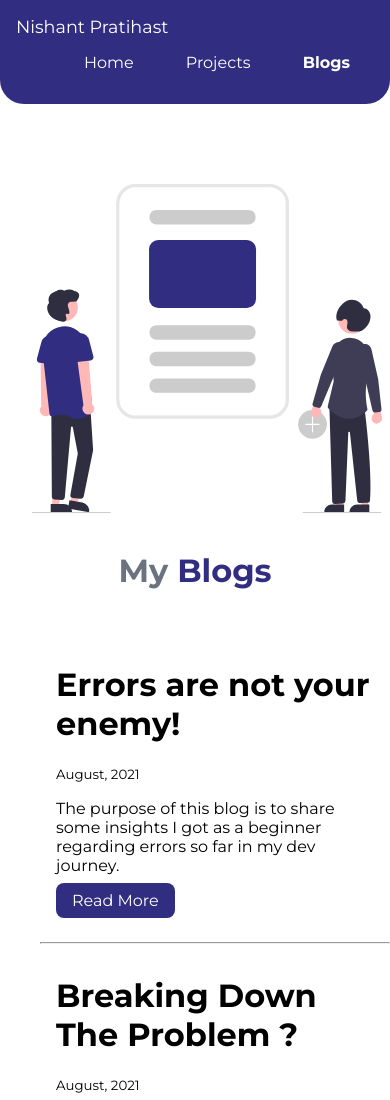
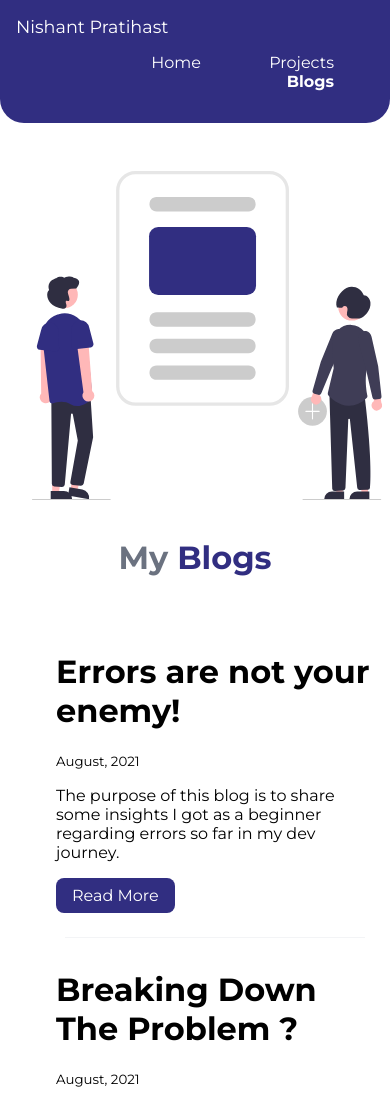
Before and after one commit to Nishant-96/Portfolio-Website, a plain HTML site: page blogs.html in a window 390 px wide. Shown: the top 1100 px of the page. Drawn offline with Linux system fonts and the light colour scheme.

Commit message:
style: styling changes
to fix responsive issue

```diff
--- a/styles.css
+++ b/styles.css
@@ -8,11 +8,20 @@
 
 body{
     font-family: 'Montserrat', sans-serif;
-    margin: 0px;
+    margin: auto;
+}
+
+p {
+    padding-bottom: 0.5rem;
 }
 
 hr{
-    margin: 2rem 0rem;
+    margin-top:2rem;
+    margin-bottom:2rem;
+    background-color: var(--off-white);
+    max-width: 300px;
+    height: 1px;
+    border: none;
 }
 
 /** container **/
@@ -23,7 +32,7 @@ hr{
 }
 
 .container-center {
-    max-width: 600px;
+    max-width: 650px;
     margin: auto;
 }
 
@@ -31,8 +40,7 @@ hr{
 .link {
     text-decoration: none;
     padding: 0.5rem 1rem;
-    /* margin-top: 1rem;
-    margin-bottom: 1rem; */
+    margin-right:1rem;
 }
 
 .link-primary{
@@ -89,7 +97,7 @@ hr{
 
 .hero {
     padding: 2rem;
-    padding-top: 5rem;
+    padding-top: 3rem;
 }
 
 .hero .hero-img {
```
